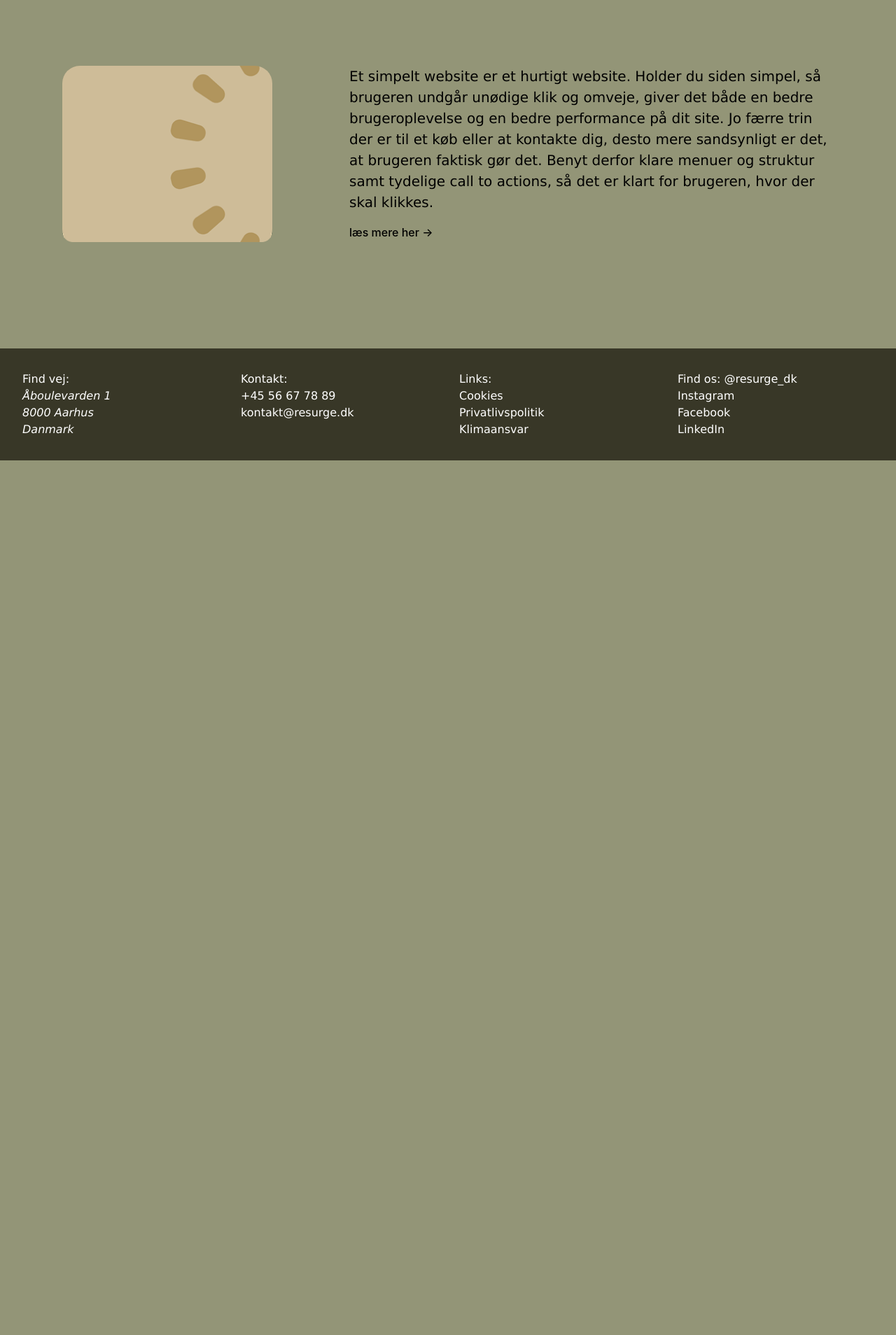
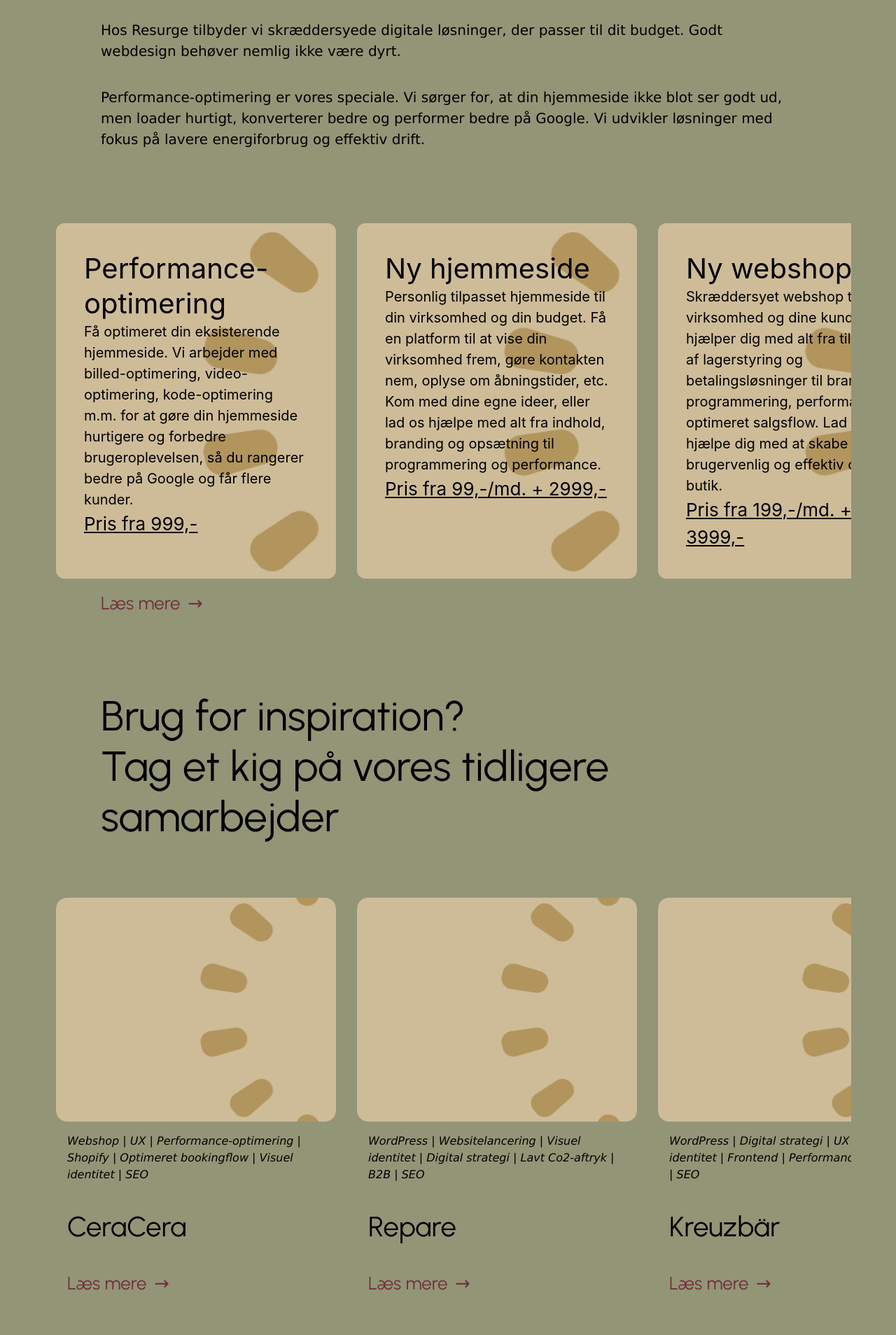
Before and after one commit to SaltyStarfish/resurge-projekt, a React (Vite) app in the folder resurge-react-project/: page / in a window 1280 px wide. Shown: the part 452-2360 px from the top of the page at 70% size. Before the commit the page ends 1110 px from the top, so only its background shows below. Built offline with nearby package versions, Linux system fonts and the light colour scheme.

Commit message:
Priser og cases sat ind på forsiden

```diff
--- a/resurge-react-project/src/views/ForsideView.jsx
+++ b/resurge-react-project/src/views/ForsideView.jsx
@@ -1,5 +1,10 @@
 import smallPlaceholder from "../assets/images/SmallPlaceholder.png";
 import Sektion3 from "../components/Sektion3";
+import placeHolder from "../assets/images/placeholder.png";
+import Container from "../components/Container";
+import PriceCardSection from "../components/PriceCardSection";
+import CaseCard from "../components/CaseCard";
+import CtaLink from "../components/CtaLink";
 
 
 
@@ -10,14 +15,77 @@ function ForsideView() {
       reverse: false, readMoreLink: "/ydelser" },
     ];
 
-  return (
-    <>
-      {/* Opret sidens indhold herunder som "normal HTML" eller referer til components*/}
-      <div className="flex justify-start items-start w-full max-w-[1102px] mx-auto my-8 md:my-12 px-4 sm:px-6 md:px-0 flex-col gap-10 md:gap-[105px]" >
-        <h1 className="font-h1 font-medium">Forside</h1>
-        <h2 className="font-h2 font-medium mb-0" >Her finder du mere viden om optimering</h2>
-        <Sektion3 blocks={blocks} />
+    const cases = [
+      {
+        title: "CeraCera",
+        description: "Ny webshop til keramikværksted med fokus på enkel booking, nem vedligeholdelse af siden og en effektiv brugeroplevelse.",
+        image: placeHolder,
+        tags: ["Webshop", "UX", "Performance-optimering", "Shopify", "Optimeret bookingflow", "Visuel identitet", "SEO"],
+        link: "/cases/cera-cera"
+      },
+
+      {
+        title: "Repare",
+        description: "WordPress-løsning og visuel identitet til nyopstartet B2B-virksomhed, hvor et enkelt design med et lavt klimaaftryk var i højsædet.",
+        image: placeHolder,
+        tags: ["WordPress", "Websitelancering", "Visuel identitet", "Digital strategi", "Lavt Co2-aftryk", "B2B", "SEO"],
+        link: "#"
+      },
+
+      {
+        title: "Kreuzbär",
+        description: "Performance-optimering og ny visuel identitet til Aarhus-café, hvor vi særligt arbejdede med page speed, SEO samt billed- og videooptimering.",
+        image: placeHolder,
+        tags: ["WordPress", "Digital strategi", "UX", "Visuel identitet", "Frontend", "Performance-optimering", "SEO"],
+        link: "#"
+      },
+    ]
+
+    return (
+      <>
+        <Container>
+          <h1 className="font-h1 font-medium my-[105px]">Resurge</h1>
+        </Container>
+      <div className="overflow-x-hidden">
+        <Container>
+          <section className="mb-[105px]">
+            <h2 className="font-h2 mb-7.5">Et bud på en budgetvenlig løsning</h2>
+            <p className="font-body mb-9">Hos Resurge tilbyder vi skræddersyede digitale løsninger, der passer til dit budget. Godt webdesign behøver nemlig ikke være dyrt. </p>
+            <p className="font-body mb-10">Performance-optimering er vores speciale. Vi sørger for, at din hjemmeside ikke blot ser godt ud, men loader hurtigt, konverterer bedre og performer bedre på Google. Vi udvikler løsninger med fokus på lavere energiforbrug og effektiv drift.</p>
+          </section>
+        </Container>
+        <div className="max-w-[95vw]">
+          <div className="mx-auto w-full max-w-max overflow-x-auto hide-scrollbar">
+            <PriceCardSection/>
+          </div>
+        </div>
+        <Container>
+          <CtaLink to={"/ydelser"}>Læs mere</CtaLink>
+          <h2 className="font-h2 mt-[105px] mb-2.5">Brug for inspiration? <br /> Tag et kig på vores tidligere samarbejder</h2>
+        </Container>
+        <div className="max-w-[95vw]">
+          <div className="mx-auto w-full max-w-max overflow-x-auto hide-scrollbar mb-[105px] mt-20">
+            <div className="flex gap-3 md:gap-7.5 overflow-x-auto hide-scrollbar px-6 md:px-12 lg:px-20">
+              {cases.map((item, index) => (
+                <div key={index} className="w-70 md:w-100 flex-shrink-0">
+                  <CaseCard
+                    title={item.title}
+                    tags={item.tags}
+                    image={item.image}
+                    link={item.link}
+                  />
+                </div>
+              ))}
+            </div>
+          </div>
+        </div>
       </div>
+      <Container>
+        <div className="flex justify-start items-start w-full max-w-[1102px] mx-auto my-8 md:my-12 px-4 sm:px-6 md:px-0 flex-col gap-10 md:gap-[105px]" >
+          <h2 className="font-h2 font-medium mb-0" >Her finder du mere viden om optimering</h2>
+          <Sektion3 blocks={blocks} />
+        </div>
+      </Container>
     </>
   )
 }
```
